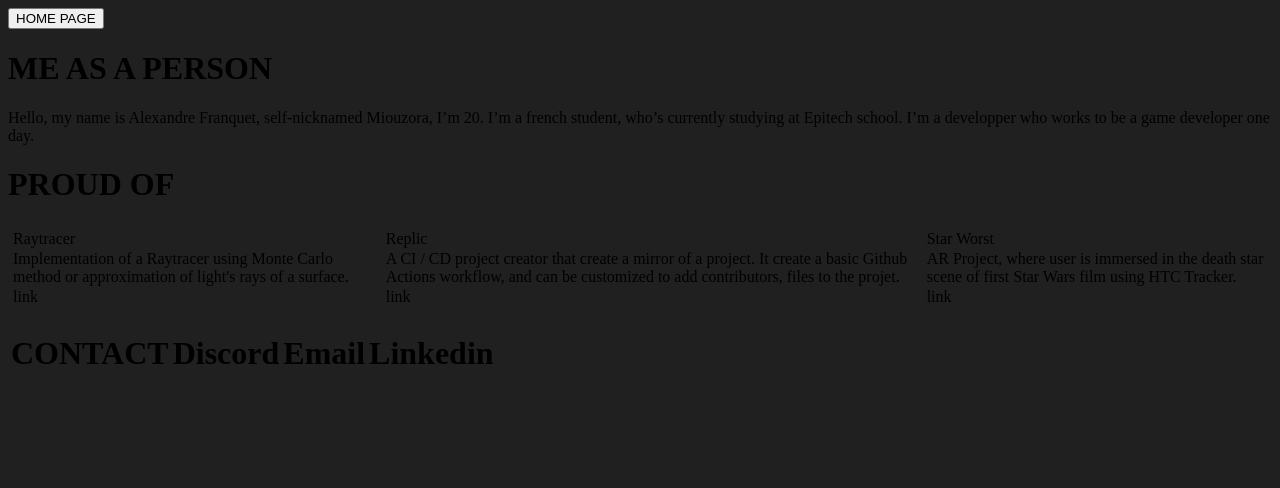
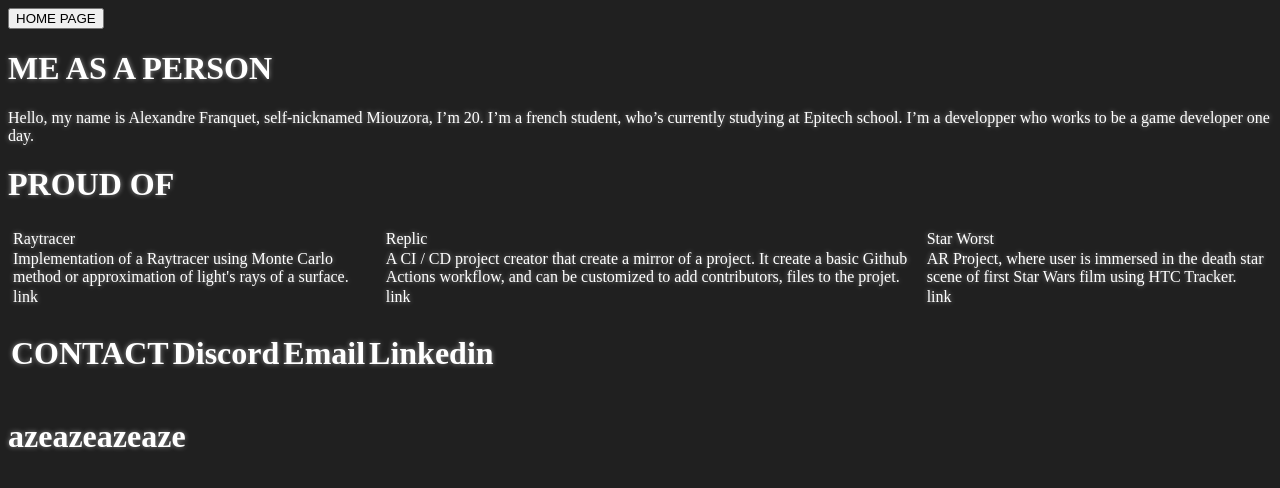
Before and after one commit to Miou-zora/miou-zora.github.io, a React (Create React App) app: page /me in a window 1280 px wide. Shown: the top 488 px of the page. Built offline with nearby package versions, Linux system fonts and the light colour scheme.

Commit message:
feat(core): add white + blur to text

```diff
--- a/src/App.tsx
+++ b/src/App.tsx
@@ -1,5 +1,6 @@
 import { BrowserRouter, Route, Routes } from 'react-router-dom'
 import * as React from 'react'
+import './styles/Globals.css'
 import HomePage from './pages/Home'
 import ToDoPage from './pages/ToDo'
 import DonePage from './pages/Done'
@@ -8,7 +9,7 @@ import MePage from './pages/Me'
 function App(): JSX.Element {
   document.body.style.backgroundColor = '#202020' // DEV PURPOSE: IT SHOULD BE BLACK WITH WHITE ELLIPSE ON IT
   return (
-    <div className="bg-body-secondary" data-bs-theme="dark">
+    <div>
       <BrowserRouter>
         <Routes>
           <Route path="/" element={<HomePage />} />
--- a/src/pages/Me.tsx
+++ b/src/pages/Me.tsx
@@ -53,7 +53,7 @@ export default function MePage(): JSX.Element {
           </td>
         </tr>
       </table>
-
+      <h1 className="text-with-blur">azeazeazeaze</h1>
     </>
   )
 }
--- /dev/null
+++ b/src/styles/Globals.css
@@ -0,0 +1,4 @@
+body {
+    color: #fff; /* Set the color of the blurred text */
+    text-shadow: 0 0 5px rgba(255, 255, 255, 0.5);
+}
```
